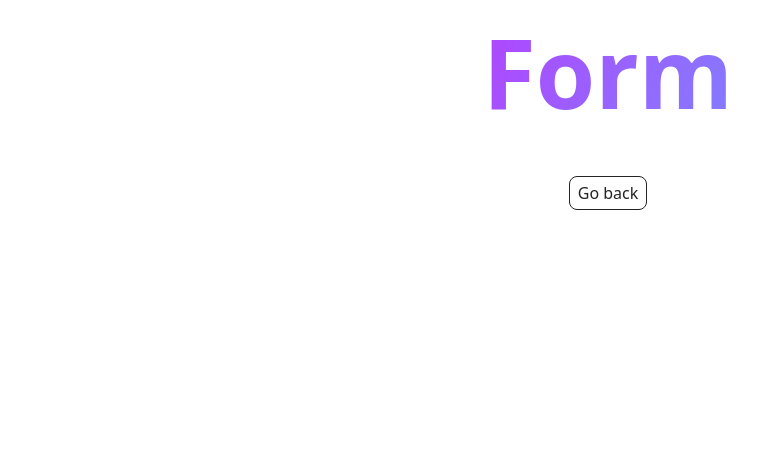
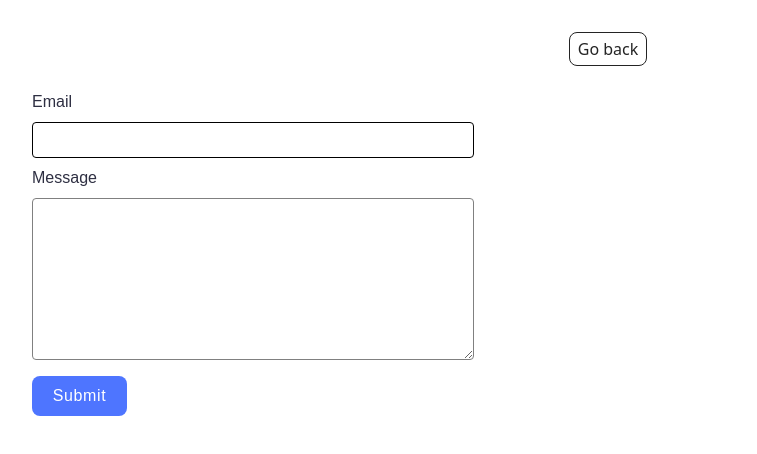
Before and after one commit to sofiiayarmak/goit-advancedjs-hw-01, a website built with Vite: page src/2-form.html in a window 1280 px wide. Shown: the whole page, without its empty margins (32-789 px from the left). Built offline with nearby package versions, Linux system fonts and the light colour scheme.

Commit message:
form html and styles

```diff
--- a/src/2-form.html
+++ b/src/2-form.html
@@ -1,21 +1,29 @@
 <!doctype html>
-<html lang="en">
+<html lang="uk">
   <head>
     <meta charset="UTF-8" />
-    <meta http-equiv="X-UA-Compatible" content="IE=edge" />
-    <meta name="viewport" content="width=device-width, initial-scale=1.0" />
-    <title>Form</title>
+    <title>Feedback Form</title>
     <link rel="stylesheet" href="./css/styles.css" />
   </head>
   <body>
     <main>
       <div class="container">
-        <h1 class="main-title">
-          <span class="main-title-gradient">Form</span>
-        </h1>
         <a class="back-link" href="./index.html">Go back</a>
+
+        <form class="feedback-form" autocomplete="off">
+          <label>
+            Email
+            <input type="email" name="email" autofocus />
+          </label>
+          <label>
+            Message
+            <textarea name="message" rows="8"></textarea>
+          </label>
+          <button type="submit">Submit</button>
+        </form>
       </div>
     </main>
+
     <script type="module" src="./js/2-form.js"></script>
   </body>
 </html>
--- a/src/css/styles.css
+++ b/src/css/styles.css
@@ -50,3 +50,69 @@
 .gallery-image:hover {
   transform: scale(1.03);
 }
+
+.feedback-form {
+  display: flex;
+  flex-direction: column;
+  gap: 8px;
+  width: 408px;
+  padding: 24px;
+  background-color: #fff;
+  border-radius: 8px;
+  text-align: left;
+}
+
+.feedback-form label {
+  display: flex;
+  flex-direction: column;
+  gap: 8px;
+  font-family: 'Montserrat', sans-serif;
+  font-size: 16px;
+  line-height: 1.5;
+  color: #2e2f42;
+}
+
+.feedback-form input,
+.feedback-form textarea {
+  width: 100%;
+  padding: 8px 16px;
+  border: 1px solid #808080;
+  border-radius: 4px;
+  outline: none;
+  font-size: 16px;
+  transition: border-color 250ms cubic-bezier(0.4, 0, 0.2, 1);
+}
+
+.feedback-form input:hover,
+.feedback-form textarea:hover {
+  border-color: #000;
+}
+
+.feedback-form input:focus,
+.feedback-form textarea:focus {
+  border-color: #000;
+}
+
+.feedback-form button {
+  display: flex;
+  justify-content: center;
+  align-items: center;
+  width: 95px;
+  height: 40px;
+  margin-top: 8px;
+  background-color: #4e75ff;
+  color: #fff;
+  border: none;
+  border-radius: 8px;
+  font-weight: 500;
+  font-size: 16px;
+  letter-spacing: 0.04em;
+  line-height: 1.5;
+  font-family: 'Montserrat', sans-serif;
+  cursor: pointer;
+  transition: background-color 250ms cubic-bezier(0.4, 0, 0.2, 1);
+}
+
+.feedback-form button:hover {
+  background-color: #6c8cff;
+}
```
